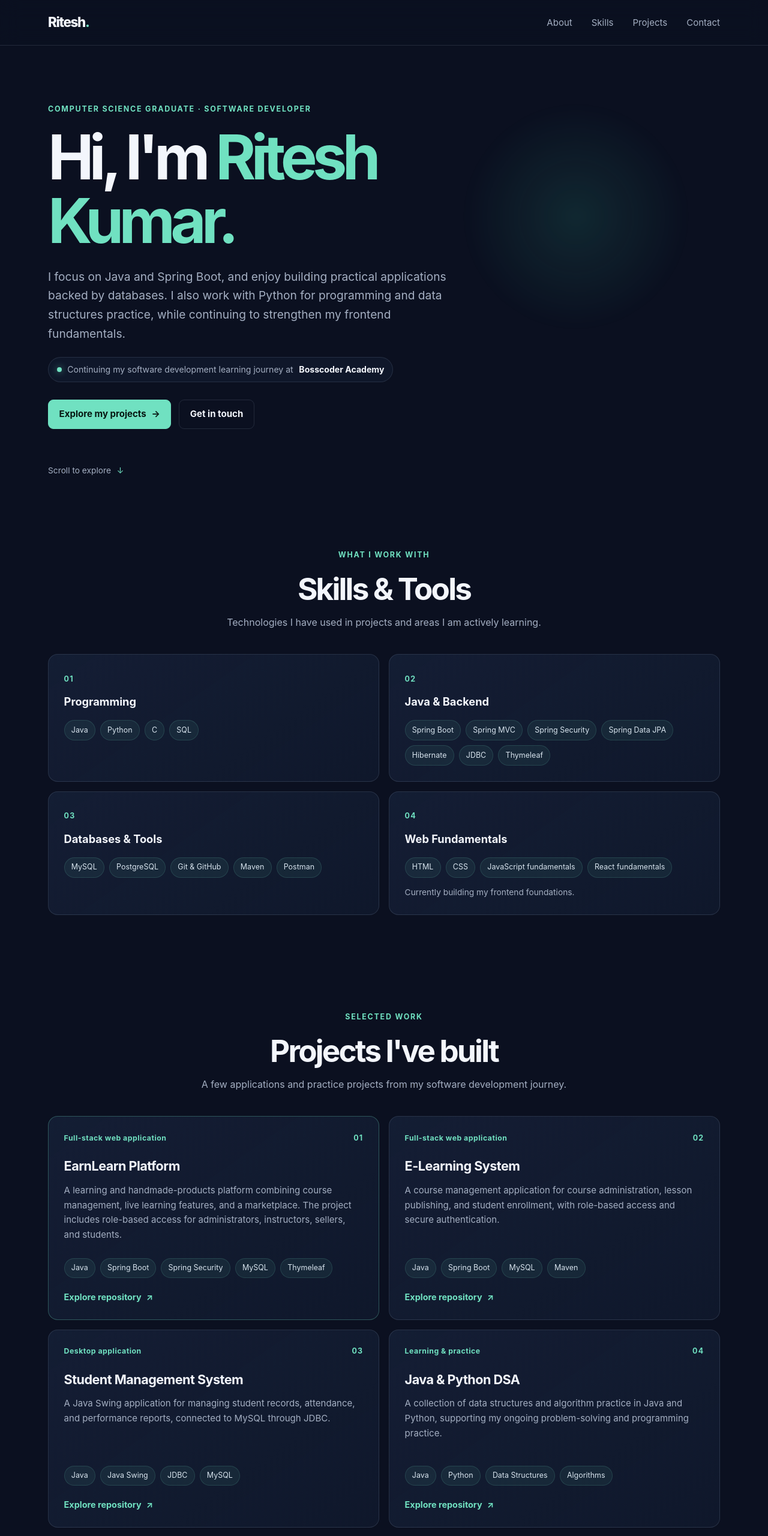
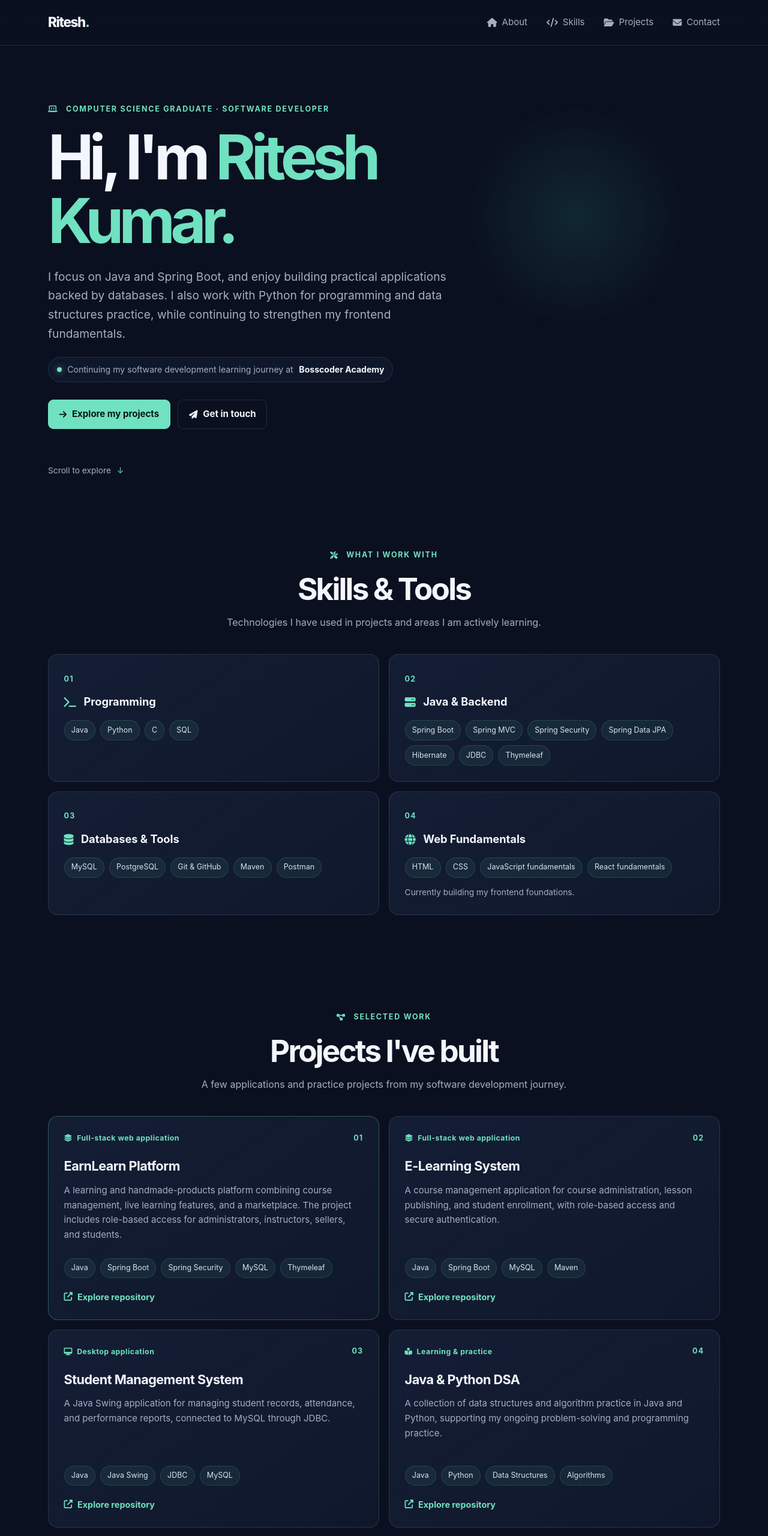
Before and after one commit to ritesh3101999/ritesh3101999.github.io, a plain HTML site: page index.html in a window 1280 px wide. Shown: the top 2560 px of the page at 60% size. Drawn offline with Linux system fonts and the light colour scheme; a small style sheet from the web is missing.

Commit message:
Add Font Awesome icons for a cleaner, more polished portfolio design

```diff
--- a/index.html
+++ b/index.html
@@ -9,6 +9,7 @@
     <meta property="og:description" content="Java and Spring Boot focused developer, Python programmer, and Computer Science graduate.">
     <meta property="og:type" content="website">
     <title>Ritesh Kumar | Software Developer</title>
+    <link rel="stylesheet" href="https://cdnjs.cloudflare.com/ajax/libs/font-awesome/6.5.2/css/all.min.css" integrity="sha512-DTOQO9RWCH3ppGqcWaEA1BIZOC6xxalwUEQp1C9PTqQ9M+Y9zH6T6RJx7pFU1dR1U5U0X0u9Q==" crossorigin="anonymous" referrerpolicy="no-referrer" />
     <link rel="stylesheet" href="style.css">
 </head>
 <body>
@@ -18,51 +19,51 @@
             <span></span><span></span><span></span>
         </button>
         <ul class="nav-links" id="nav-links">
-            <li><a href="#about">About</a></li>
-            <li><a href="#skills">Skills</a></li>
-            <li><a href="#projects">Projects</a></li>
-            <li><a href="#contact">Contact</a></li>
+            <li><a href="#about"><i class="fa-solid fa-house"></i> About</a></li>
+            <li><a href="#skills"><i class="fa-solid fa-code"></i> Skills</a></li>
+            <li><a href="#projects"><i class="fa-solid fa-folder-open"></i> Projects</a></li>
+            <li><a href="#contact"><i class="fa-solid fa-envelope"></i> Contact</a></li>
         </ul>
     </nav>
 
     <main>
         <header id="about" class="hero section-shell">
-            <p class="eyebrow">Computer Science Graduate <span aria-hidden="true">·</span> Software Developer</p>
+            <p class="eyebrow"><i class="fa-solid fa-laptop-code"></i> Computer Science Graduate <span aria-hidden="true">·</span> Software Developer</p>
             <h1>Hi, I'm <span>Ritesh Kumar.</span></h1>
             <p class="hero-copy">I focus on Java and Spring Boot, and enjoy building practical applications backed by databases. I also work with Python for programming and data structures practice, while continuing to strengthen my frontend fundamentals.</p>
             <div class="status-badge"><span class="status-dot" aria-hidden="true"></span> Continuing my software development learning journey at <strong>Bosscoder Academy</strong></div>
             <div class="hero-actions">
-                <a href="#projects" class="btn">Explore my projects <span aria-hidden="true">→</span></a>
-                <a href="mailto:ritesh3101999@gmail.com" class="btn outline">Get in touch</a>
+                <a href="#projects" class="btn"><i class="fa-solid fa-arrow-right"></i> Explore my projects</a>
+                <a href="mailto:ritesh3101999@gmail.com" class="btn outline"><i class="fa-solid fa-paper-plane"></i> Get in touch</a>
             </div>
             <a class="scroll-hint" href="#skills">Scroll to explore <span aria-hidden="true">↓</span></a>
         </header>
 
         <section id="skills" class="content-section section-shell">
             <div class="section-heading">
-                <p class="eyebrow">What I work with</p>
+                <p class="eyebrow"><i class="fa-solid fa-screwdriver-wrench"></i> What I work with</p>
                 <h2>Skills &amp; Tools</h2>
                 <p>Technologies I have used in projects and areas I am actively learning.</p>
             </div>
             <div class="skills-container">
                 <article class="skill-category">
                     <span class="card-index">01</span>
-                    <h3>Programming</h3>
+                    <h3><i class="fa-solid fa-terminal"></i> Programming</h3>
                     <div class="tech-stack"><span>Java</span><span>Python</span><span>C</span><span>SQL</span></div>
                 </article>
                 <article class="skill-category">
                     <span class="card-index">02</span>
-                    <h3>Java &amp; Backend</h3>
+                    <h3><i class="fa-solid fa-server"></i> Java &amp; Backend</h3>
                     <div class="tech-stack"><span>Spring Boot</span><span>Spring MVC</span><span>Spring Security</span><span>Spring Data JPA</span><span>Hibernate</span><span>JDBC</span><span>Thymeleaf</span></div>
                 </article>
                 <article class="skill-category">
                     <span class="card-index">03</span>
-                    <h3>Databases &amp; Tools</h3>
+                    <h3><i class="fa-solid fa-database"></i> Databases &amp; Tools</h3>
                     <div class="tech-stack"><span>MySQL</span><span>PostgreSQL</span><span>Git &amp; GitHub</span><span>Maven</span><span>Postman</span></div>
                 </article>
                 <article class="skill-category">
                     <span class="card-index">04</span>
-                    <h3>Web Fundamentals</h3>
+                    <h3><i class="fa-solid fa-globe"></i> Web Fundamentals</h3>
                     <div class="tech-stack"><span>HTML</span><span>CSS</span><span>JavaScript fundamentals</span><span>React fundamentals</span></div>
                     <p class="skill-note">Currently building my frontend foundations.</p>
                 </article>
@@ -71,45 +72,45 @@
 
         <section id="projects" class="content-section projects-section section-shell">
             <div class="section-heading">
-                <p class="eyebrow">Selected work</p>
+                <p class="eyebrow"><i class="fa-solid fa-diagram-project"></i> Selected work</p>
                 <h2>Projects I've built</h2>
                 <p>A few applications and practice projects from my software development journey.</p>
             </div>
             <div class="project-grid">
                 <article class="project-card project-featured">
-                    <div class="project-topline"><span class="project-type">Full-stack web application</span><span class="project-number">01</span></div>
+                    <div class="project-topline"><span class="project-type"><i class="fa-solid fa-layer-group"></i> Full-stack web application</span><span class="project-number">01</span></div>
                     <h3>EarnLearn Platform</h3>
                     <p>A learning and handmade-products platform combining course management, live learning features, and a marketplace. The project includes role-based access for administrators, instructors, sellers, and students.</p>
                     <div class="tech-stack"><span>Java</span><span>Spring Boot</span><span>Spring Security</span><span>MySQL</span><span>Thymeleaf</span></div>
-                    <a href="https://github.com/ritesh3101999/earnlearn" target="_blank" rel="noopener noreferrer" class="project-link">Explore repository <span aria-hidden="true">↗</span></a>
+                    <a href="https://github.com/ritesh3101999/earnlearn" target="_blank" rel="noopener noreferrer" class="project-link"><i class="fa-solid fa-up-right-from-square"></i> Explore repository</a>
                 </article>
                 <article class="project-card">
-                    <div class="project-topline"><span class="project-type">Full-stack web application</span><span class="project-number">02</span></div>
+                    <div class="project-topline"><span class="project-type"><i class="fa-solid fa-layer-group"></i> Full-stack web application</span><span class="project-number">02</span></div>
                     <h3>E-Learning System</h3>
                     <p>A course management application for course administration, lesson publishing, and student enrollment, with role-based access and secure authentication.</p>
                     <div class="tech-stack"><span>Java</span><span>Spring Boot</span><span>MySQL</span><span>Maven</span></div>
-                    <a href="https://github.com/ritesh3101999/elearning-project" target="_blank" rel="noopener noreferrer" class="project-link">Explore repository <span aria-hidden="true">↗</span></a>
+                    <a href="https://github.com/ritesh3101999/elearning-project" target="_blank" rel="noopener noreferrer" class="project-link"><i class="fa-solid fa-up-right-from-square"></i> Explore repository</a>
                 </article>
                 <article class="project-card">
-                    <div class="project-topline"><span class="project-type">Desktop application</span><span class="project-number">03</span></div>
+                    <div class="project-topline"><span class="project-type"><i class="fa-solid fa-desktop"></i> Desktop application</span><span class="project-number">03</span></div>
                     <h3>Student Management System</h3>
                     <p>A Java Swing application for managing student records, attendance, and performance reports, connected to MySQL through JDBC.</p>
                     <div class="tech-stack"><span>Java</span><span>Java Swing</span><span>JDBC</span><span>MySQL</span></div>
-                    <a href="https://github.com/ritesh3101999/student-management-system" target="_blank" rel="noopener noreferrer" class="project-link">Explore repository <span aria-hidden="true">↗</span></a>
+                    <a href="https://github.com/ritesh3101999/student-management-system" target="_blank" rel="noopener noreferrer" class="project-link"><i class="fa-solid fa-up-right-from-square"></i> Explore repository</a>
                 </article>
                 <article class="project-card">
-                    <div class="project-topline"><span class="project-type">Learning &amp; practice</span><span class="project-number">04</span></div>
+                    <div class="project-topline"><span class="project-type"><i class="fa-solid fa-book-open-reader"></i> Learning &amp; practice</span><span class="project-number">04</span></div>
                     <h3>Java &amp; Python DSA</h3>
                     <p>A collection of data structures and algorithm practice in Java and Python, supporting my ongoing problem-solving and programming practice.</p>
                     <div class="tech-stack"><span>Java</span><span>Python</span><span>Data Structures</span><span>Algorithms</span></div>
-                    <a href="https://github.com/ritesh3101999/java-python-dsa" target="_blank" rel="noopener noreferrer" class="project-link">Explore repository <span aria-hidden="true">↗</span></a>
+                    <a href="https://github.com/ritesh3101999/java-python-dsa" target="_blank" rel="noopener noreferrer" class="project-link"><i class="fa-solid fa-up-right-from-square"></i> Explore repository</a>
                 </article>
             </div>
         </section>
 
         <section class="education-section section-shell" aria-labelledby="education-title">
             <div class="education-card">
-                <div><p class="eyebrow">Background</p><h2 id="education-title">Education &amp; growth</h2></div>
+                <div><p class="eyebrow"><i class="fa-solid fa-graduation-cap"></i> Background</p><h2 id="education-title">Education &amp; growth</h2></div>
                 <div class="education-detail"><h3>B.Tech in Computer Science</h3><p>Siksha 'O' Anusandhan (ITER)</p><p class="muted">Continuing to deepen my software development skills at Bosscoder Academy.</p></div>
             </div>
         </section>
@@ -117,13 +118,13 @@
 
     <footer id="contact" class="contact-section">
         <div class="section-shell contact-inner">
-            <p class="eyebrow">Have an opportunity or idea?</p>
+            <p class="eyebrow"><i class="fa-solid fa-handshake"></i> Have an opportunity or idea?</p>
             <h2>Let's connect.</h2>
             <p>I’m looking for opportunities to grow as a software developer and contribute to a collaborative team.</p>
             <div class="social-links">
-                <a href="mailto:ritesh3101999@gmail.com" class="btn">Email me <span aria-hidden="true">↗</span></a>
-                <a href="https://www.linkedin.com/in/ritesh-kumar-a43272337/" target="_blank" rel="noopener noreferrer" class="btn outline">LinkedIn <span aria-hidden="true">↗</span></a>
-                <a href="https://github.com/ritesh3101999" target="_blank" rel="noopener noreferrer" class="btn outline">GitHub <span aria-hidden="true">↗</span></a>
+                <a href="mailto:ritesh3101999@gmail.com" class="btn"><i class="fa-solid fa-envelope"></i> Email me</a>
+                <a href="https://www.linkedin.com/in/ritesh-kumar-a43272337/" target="_blank" rel="noopener noreferrer" class="btn outline"><i class="fa-brands fa-linkedin-in"></i> LinkedIn</a>
+                <a href="https://github.com/ritesh3101999" target="_blank" rel="noopener noreferrer" class="btn outline"><i class="fa-brands fa-github"></i> GitHub</a>
             </div>
             <p class="copyright">© <span id="current-year">2026</span> Ritesh Kumar</p>
         </div>
--- a/style.css
+++ b/style.css
@@ -21,11 +21,13 @@ button { color: inherit; }
 :focus-visible { outline: 3px solid var(--accent); outline-offset: 4px; }
 .section-shell { width: min(1120px, calc(100% - 3rem)); margin-inline: auto; }
 
+i { vertical-align: middle; }
+
 .navbar { position: sticky; top: 0; z-index: 10; display: flex; justify-content: space-between; align-items: center; min-height: 76px; padding: 0 max(1.5rem, calc((100% - 1120px) / 2)); border-bottom: 1px solid var(--line); background: rgba(11, 16, 32, 0.88); backdrop-filter: blur(16px); }
 .logo { color: var(--text); font-size: 1.4rem; font-weight: 800; letter-spacing: -0.06em; text-decoration: none; }
 .logo span { color: var(--accent); }
 .nav-links { display: flex; align-items: center; gap: 2rem; margin: 0; padding: 0; list-style: none; }
-.nav-links a { color: var(--muted); font-size: 0.94rem; text-decoration: none; transition: color 160ms ease; }
+.nav-links a { display: inline-flex; align-items: center; gap: 0.5rem; color: var(--muted); font-size: 0.94rem; text-decoration: none; transition: color 160ms ease; }
 .nav-links a:hover { color: var(--accent); }
 .menu-toggle { display: none; width: 44px; height: 44px; padding: 10px; border: 1px solid var(--line); border-radius: 10px; background: var(--surface); cursor: pointer; }
 .menu-toggle span { display: block; height: 2px; margin: 4px 0; border-radius: 2px; background: var(--text); }
@@ -33,6 +35,7 @@ button { color: inherit; }
 .hero { position: relative; display: flex; min-height: min(760px, calc(100svh - 76px)); flex-direction: column; justify-content: center; align-items: flex-start; padding-top: 6rem; padding-bottom: 7rem; }
 .hero::before { position: absolute; z-index: -1; top: 12%; right: 4%; width: min(35vw, 390px); aspect-ratio: 1; border-radius: 50%; background: radial-gradient(circle, rgba(56, 201, 164, 0.13), transparent 68%); content: ""; filter: blur(8px); }
 .eyebrow { margin: 0 0 1rem; color: var(--accent); font-size: 0.78rem; font-weight: 750; letter-spacing: 0.14em; text-transform: uppercase; }
+.eyebrow i { margin-right: 0.5rem; }
 .hero h1 { max-width: 820px; margin: 0; font-size: clamp(3rem, 8vw, 6.5rem); line-height: 1.04; letter-spacing: -0.075em; }
 .hero h1 span { color: var(--accent); }
 .hero-copy { max-width: 690px; margin: 1.5rem 0 1.4rem; color: var(--muted); font-size: clamp(1.04rem, 2vw, 1.2rem); }
@@ -41,6 +44,7 @@ button { color: inherit; }
 .status-dot { width: 8px; height: 8px; flex: 0 0 8px; border-radius: 50%; background: var(--accent); box-shadow: 0 0 12px rgba(112, 225, 193, 0.6); }
 .hero-actions { display: flex; flex-wrap: wrap; gap: 0.8rem; margin-top: 1.8rem; }
 .btn { display: inline-flex; min-height: 48px; align-items: center; justify-content: center; gap: 0.55rem; padding: 0.7rem 1.1rem; border: 1px solid var(--accent); border-radius: 9px; background: var(--accent); color: #071712; font-size: 0.94rem; font-weight: 750; text-decoration: none; transition: transform 160ms ease, background 160ms ease, border-color 160ms ease; }
+.btn i { font-size: 0.9rem; }
 .btn:hover { transform: translateY(-2px); background: var(--accent-strong); border-color: var(--accent-strong); }
 .btn.outline { background: transparent; color: var(--text); border-color: var(--line); }
 .btn.outline:hover { color: var(--accent); border-color: var(--accent); }
@@ -56,6 +60,7 @@ button { color: inherit; }
 .skill-category { position: relative; min-height: 190px; padding: 1.6rem; }
 .card-index, .project-number { color: var(--accent); font-size: 0.78rem; font-weight: 750; letter-spacing: 0.1em; }
 .skill-category h3 { margin: 0.7rem 0 1rem; font-size: 1.14rem; }
+.skill-category h3 i { margin-right: 0.5rem; color: var(--accent); }
 .tech-stack { display: flex; flex-wrap: wrap; gap: 0.5rem; }
 .tech-stack span { padding: 0.35rem 0.7rem; border: 1px solid rgba(112, 225, 193, 0.15); border-radius: 999px; background: rgba(112, 225, 193, 0.07); color: #d7e3ed; font-size: 0.78rem; }
 .skill-note { margin: 0.85rem 0 0; color: var(--muted); font-size: 0.86rem; }
@@ -65,7 +70,7 @@ button { color: inherit; }
 .project-card:hover { transform: translateY(-4px); border-color: rgba(112, 225, 193, 0.42); }
 .project-featured { border-color: rgba(112, 225, 193, 0.3); }
 .project-topline { display: flex; width: 100%; justify-content: space-between; gap: 1rem; }
-.project-type { color: var(--accent); font-size: 0.77rem; font-weight: 650; letter-spacing: 0.04em; }
+.project-type { display: inline-flex; align-items: center; gap: 0.45rem; color: var(--accent); font-size: 0.77rem; font-weight: 650; letter-spacing: 0.04em; }
 .project-card h3 { margin: 1.2rem 0 0.6rem; font-size: 1.35rem; letter-spacing: -0.025em; }
 .project-card p { margin: 0 0 1.2rem; color: var(--muted); font-size: 0.94rem; }
 .project-card .tech-stack { margin-top: auto; padding-top: 0.4rem; }
@@ -90,7 +95,7 @@ button { color: inherit; }
     .menu-toggle { display: block; }
     .nav-links { position: absolute; top: calc(100% + 1px); right: 0; left: 0; display: none; flex-direction: column; align-items: stretch; gap: 0; padding: 0.5rem 1rem 1rem; border-bottom: 1px solid var(--line); background: rgba(11, 16, 32, 0.98); }
     .nav-links.is-open { display: flex; }
-    .nav-links a { display: block; padding: 0.8rem 0.25rem; }
+    .nav-links a { display: flex; justify-content: flex-start; padding: 0.8rem 0.25rem; }
     .hero { min-height: 660px; min-height: min(700px, calc(100svh - 68px)); padding-top: 4rem; padding-bottom: 6rem; }
     .hero::before { top: 4%; right: -20%; width: 70vw; }
     .status-badge { align-items: flex-start; border-radius: 12px; }
```
